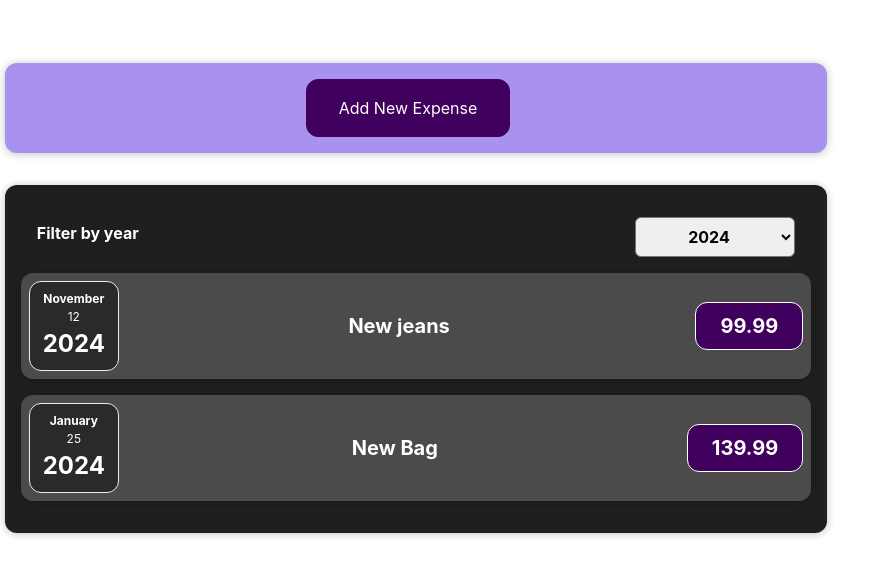
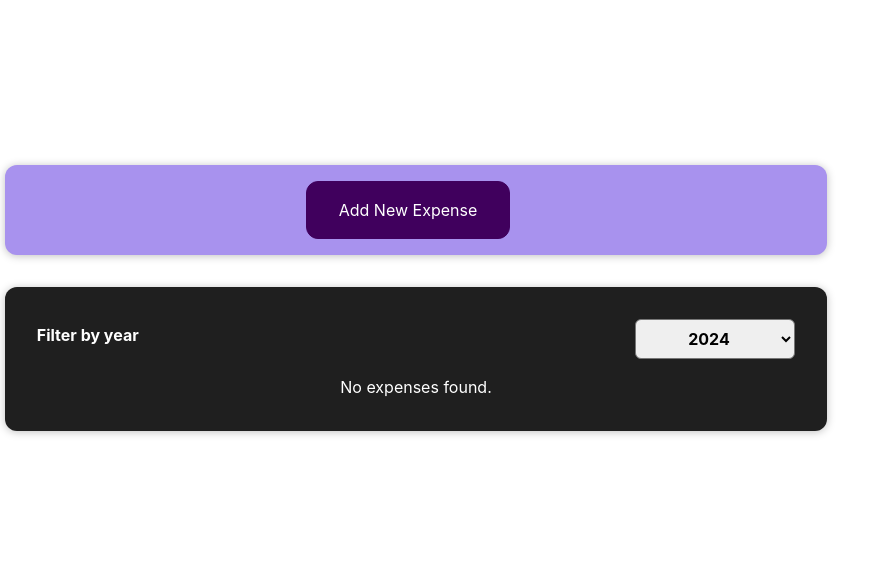
Before and after one commit to robinristo78/React-Project, a React (Vite) app in the folder expenses/: page / in a window 1280 px wide. Shown: the part 102-678 px from the top of the page, without its empty margins (0-893 px from the left). Built offline with nearby package versions, Linux system fonts and the light colour scheme.

Commit message:
18.1. LocalStorage osa alustatud

```diff
--- a/expenses/src/App.jsx
+++ b/expenses/src/App.jsx
@@ -1,5 +1,5 @@
 import './App.css'
-import React, { useState } from 'react';
+import React, { useEffect, useState } from 'react';
 import Expenses from './components/Expenses/Expenses.jsx';
 import NewExpense from './components/NewExpense/NewExpense.jsx';
 
@@ -26,7 +26,11 @@ const DYMMY_EXPENSES = [
 
 const App = () => {
 
-  const [expenses, setExpenses] = useState(DYMMY_EXPENSES);
+  const [expenses, setExpenses] = useState([]);
+
+  useEffect(() => {
+    localStorage.setItem('expenses', JSON.stringify(expenses));
+  }, [expenses]);
 
   const addExpenseHandler = (expense) => {
     // console.log('In App.js');
```
